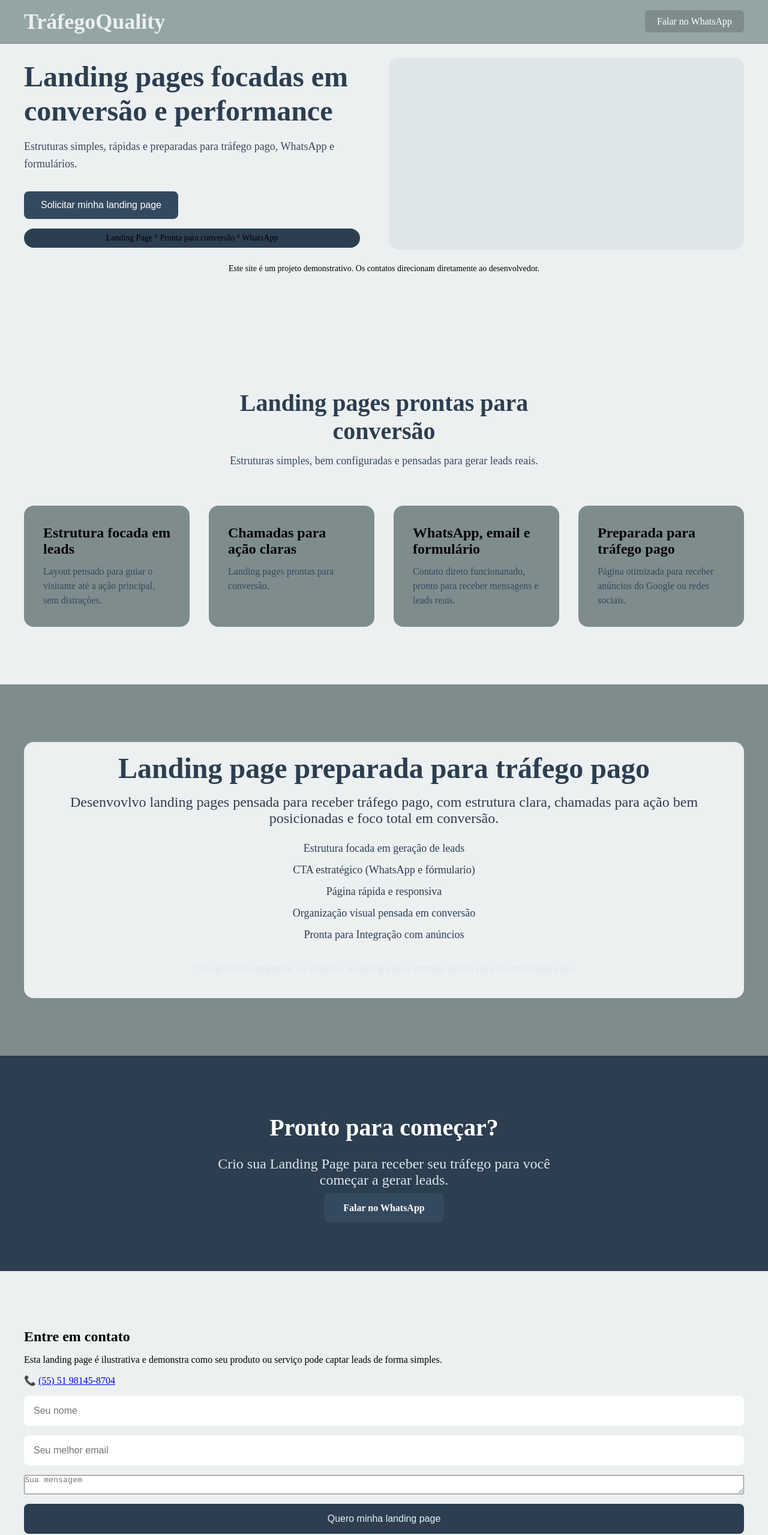
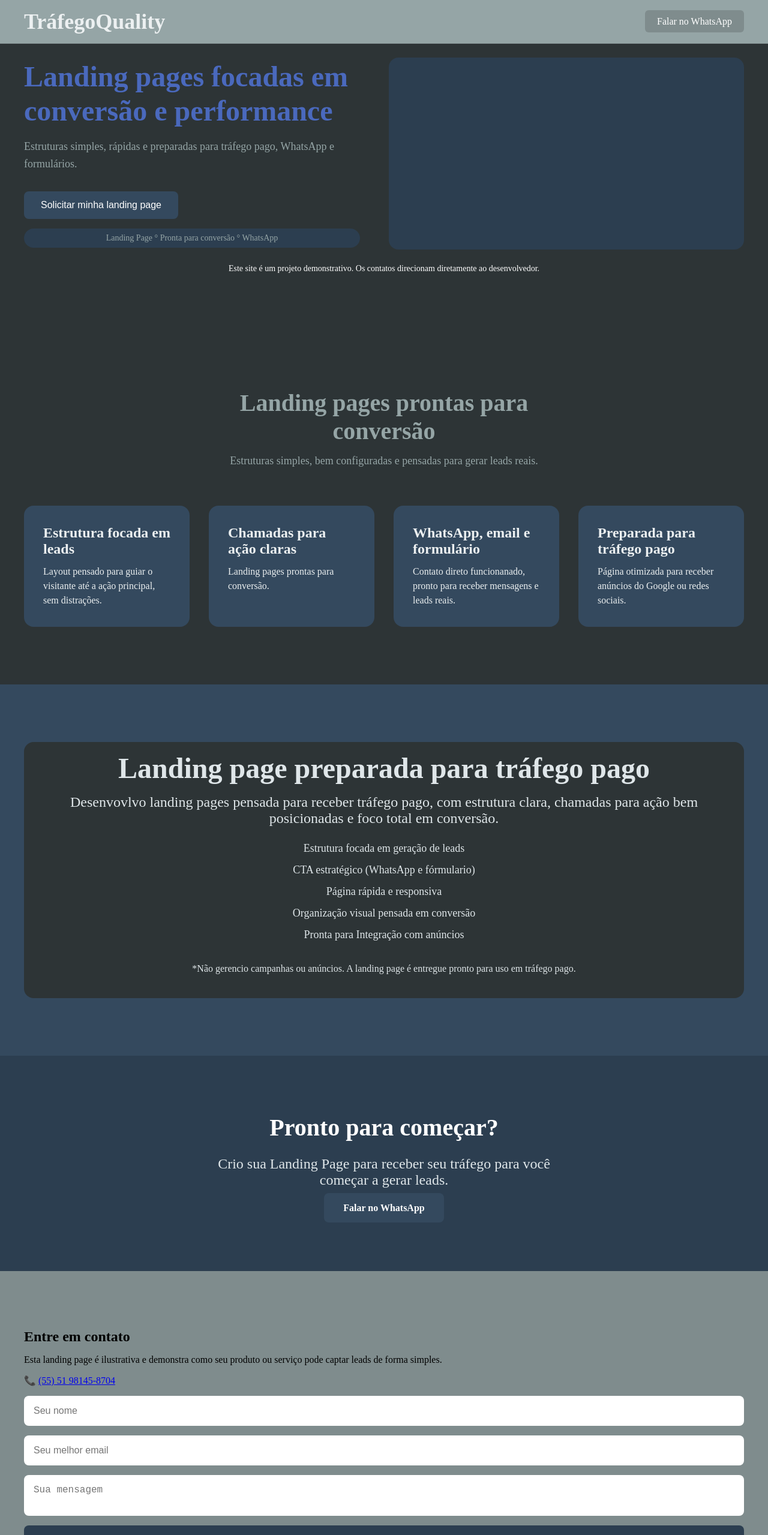
Before and after one commit to DeivithMaciel/Landing_Page_Freelance, a React (Vite) app: page / in a window 1280 px wide. Shown: the top 2559 px of the page at 60% size. Built offline with nearby package versions, Linux system fonts and the light colour scheme; a web font is replaced by a local one.

Commit message:
fetch: reorganização do CSS

```diff
--- a/src/components/Footer/styles.ts
+++ b/src/components/Footer/styles.ts
@@ -3,7 +3,7 @@ import { colors } from '../../styles/GlobalStyles'
 
 export const Container = styled.footer`
     background-color: ${colors.lightGray};
-    border-top: 1px solid ${colors.lightBlack};
+    border-top: 1px solid ${colors.darkGray};
     padding: 32px 24px;
 `
 
--- a/src/components/Header/styles.ts
+++ b/src/components/Header/styles.ts
@@ -9,7 +9,7 @@ export const Container = styled.header`
     height: 72px;
     background-color: ${colors.lightGray};
     backdrop-filter: blur(8px);
-    border-bottom: 1px solid ${colors.lightBlack};
+    border-bottom: 1px solid ${colors.darkGray};
     z-index: 1;
 `
 
@@ -29,7 +29,7 @@ export const Content = styled.div`
 export const Logo = styled.span`
     font-size: 36px;
     font-weight: bold;
-    color: ${colors.black};
+    color: ${colors.white};
 
     @media (max-width: ${breakpoints.mobile}) {
         font-size: 24px;
@@ -42,7 +42,7 @@ export const Actions = styled.div`
         border-radius: 6px;
         border: none;
         text-decoration: none;
-        background-color: ${colors.lightBlack};
+        background-color: ${colors.darkGray};
         color: #fff;
         font-size: 16px;
         font-weight: semi-bold;
--- a/src/components/Hero/index.tsx
+++ b/src/components/Hero/index.tsx
@@ -10,7 +10,9 @@ export const Hero = () => {
                         Estruturas simples, rápidas e preparadas para tráfego
                         pago, WhatsApp e formulários.
                     </p>
-                    <button>Solicitar minha landing page</button>
+                    <a href="https://wa.me/5551981458704">
+                        <button>Solicitar minha landing page</button>
+                    </a>
                     <span>Landing Page ° Pronta para conversão ° WhatsApp</span>
                 </S.TextBox>
                 <S.BackgroundImage>
--- a/src/components/Hero/styles.ts
+++ b/src/components/Hero/styles.ts
@@ -11,14 +11,7 @@ export const Container = styled.section`
         justify-content: center;
         padding-top: 24px;
         font-size: 14px;
-    }
-
-    @media (max-width: ${breakpoints.tablet}) {
-        display: flex;
-        flex-direction: column;
-        align-items: center;
-        padding-bottom: 0;
-
+        color: #fff;
         small {
             text-align: center;
         }
@@ -33,6 +26,10 @@ export const Content = styled.div`
     justify-content: center;
     gap: 48px;
 
+    @media (max-width: ${breakpoints.tablet}) {
+        flex-direction: column;
+    }
+
     @media (max-width: ${breakpoints.mobile}) {
         gap: 24px;
     }
@@ -45,14 +42,14 @@ export const TextBox = styled.div`
         font-size: 48px;
         line-height: 1.2;
         font-weight: extra-bold;
-        color: ${colors.darkBlue};
+        color: #4a69bd;
     }
 
     p {
         margin-top: 16px;
         font-size: 18px;
         line-height: 1.6;
-        color: ${colors.lightBlue};
+        color: ${colors.lightGray};
     }
 
     button {
@@ -80,6 +77,7 @@ export const TextBox = styled.div`
         padding: 8px;
         text-align: center;
         font-size: 14px;
+        color: ${colors.lightGray};
     }
 
     @media (max-width: ${breakpoints.mobile}) {
@@ -105,6 +103,6 @@ export const TextBox = styled.div`
 export const BackgroundImage = styled.div`
     flex: 1;
     height: 320px;
-    background-color: ${colors.gray};
+    background-color: ${colors.darkBlue};
     border-radius: 16px;
 `
--- a/src/sections/CTA/index.tsx
+++ b/src/sections/CTA/index.tsx
@@ -9,7 +9,7 @@ export const CTA = () => {
                     Crio sua Landing Page para receber seu tráfego para você
                     começar a gerar leads.
                 </p>
-                <a href="https://wa.me/5511981458704">Falar no WhatsApp</a>
+                <a href="https://wa.me/5551981458704">Falar no WhatsApp</a>
             </S.Container>
         </S.Section>
     )
--- a/src/sections/Contact/styles.ts
+++ b/src/sections/Contact/styles.ts
@@ -4,7 +4,7 @@ import { breakpoints, colors } from '../../styles/GlobalStyles'
 
 export const Container = styled.div`
     padding: 96px 24px;
-    background-color: ${colors.black};
+    background-color: ${colors.darkGray};
 `
 
 export const Content = styled.section`
@@ -51,7 +51,8 @@ export const Form = styled.form`
     flex-direction: column;
     gap: 16px;
 
-    input {
+    input,
+    textarea {
         padding: 16px;
         border-radius: 8px;
         border: none;
@@ -63,7 +64,7 @@ export const Form = styled.form`
         border-radius: 8px;
         border: none;
         background-color: ${colors.darkBlue};
-        color: ${colors.black};
+        color: ${colors.white};
         font-size: 16px;
         cursor: pointer;
         transition: opacity 0.2s;
@@ -73,6 +74,10 @@ export const Form = styled.form`
         }
     }
 
+    textarea {
+        resize: none;
+    }
+
     @media (max-width: ${breakpoints.tablet}) {
         display: flex;
         text-align: center;
--- a/src/sections/PaidTraffic/styles.ts
+++ b/src/sections/PaidTraffic/styles.ts
@@ -3,7 +3,7 @@ import { breakpoints, colors } from '../../styles/GlobalStyles'
 
 export const Container = styled.section`
     padding: 96px 24px;
-    background-color: ${colors.lightBlack};
+    background-color: ${colors.blue};
 `
 
 export const Content = styled.div`
@@ -14,7 +14,7 @@ export const Content = styled.div`
     gap: 48px;
     max-width: 1200px;
     margin: 0 auto;
-    color: ${colors.darkBlue};
+    color: ${colors.gray};
 
     h2 {
         font-size: 48px;
--- a/src/sections/Services/styles.ts
+++ b/src/sections/Services/styles.ts
@@ -19,13 +19,13 @@ export const Header = styled.header`
 
     h2 {
         font-size: 40px;
-        color: ${colors.darkBlue};
+        color: ${colors.lightGray};
     }
 
     p {
         margin-top: 16px;
         font-size: 18px;
-        color: ${colors.lightBlue};
+        color: ${colors.lightGray};
     }
 `
 
@@ -46,7 +46,8 @@ export const CardList = styled.ul`
 export const CardItem = styled.li`
     padding: 32px;
     border-radius: 16px;
-    background-color: ${colors.lightBlack};
+    background-color: ${colors.blue};
+    color: ${colors.white};
     text-align: left;
     list-style: none;
 
@@ -57,7 +58,6 @@ export const CardItem = styled.li`
     p {
         margin-top: 12px;
         font-size: 16px;
-        color: ${colors.lightBlue};
         line-height: 24px;
     }
 `
--- a/src/styles/GlobalStyles.tsx
+++ b/src/styles/GlobalStyles.tsx
@@ -2,12 +2,12 @@ import { createGlobalStyle } from 'styled-components'
 
 export const colors = {
     darkBlue: '#2c3e50',
-    lightBlue: '#34495e',
     blue: '#34495e',
-    black: '#ecf0f1',
+    white: '#ecf0f1',
     gray: ' #dfe6e9',
     lightGray: '#95a5a6',
-    lightBlack: '#7f8c8d',
+    darkGray: '#7f8c8d',
+    black: '#2d3436',
 }
 
 export const breakpoints = {
@@ -24,6 +24,6 @@ export const GlobalStyles = createGlobalStyle`
 }
 
 body {
-    // background-color: ${colors.black};
+    // background-color: ${colors.white};
 }
 `
```
